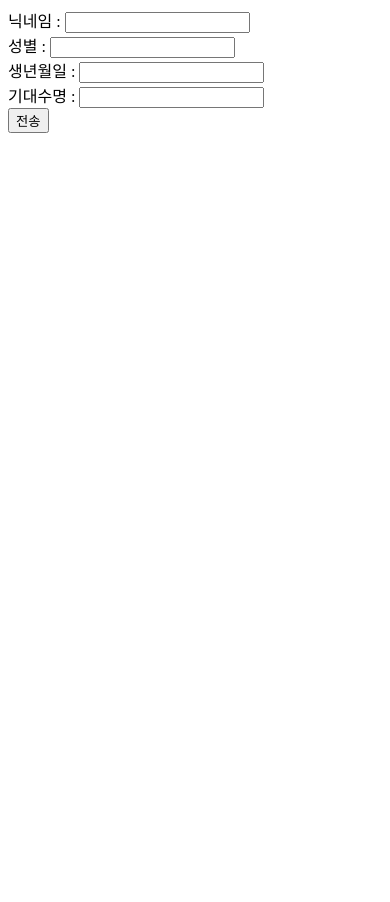
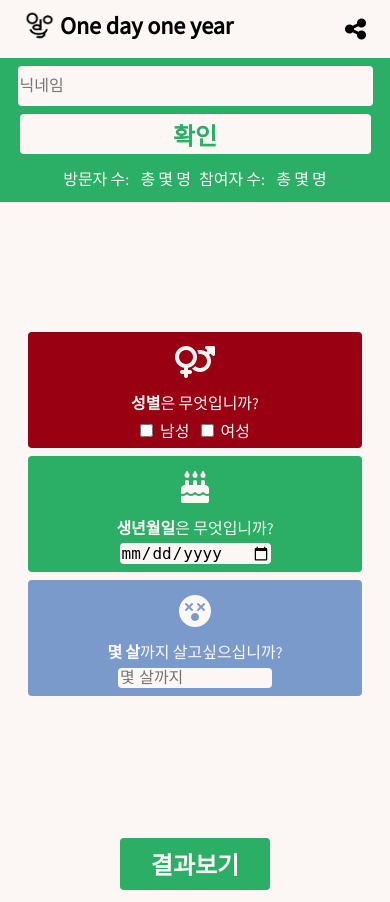
Before and after one commit to shinjuno123/one-day-one-year, a Django app: page / in a window 390 px wide. Before the commit the page ends 133 px from the top, so only its background shows below. Run offline with Django 3.2, Linux system fonts and the light colour scheme; some libraries are stand-ins or nearby versions.

Commit message:
css design 01 -ts-

```diff
--- a/odoyApp/static/odoyApp/odoymain.css
+++ b/odoyApp/static/odoyApp/odoymain.css
@@ -0,0 +1,289 @@
+body,
+html {
+  margin: 0;
+  height: 100vh;
+  font-family: "Source Sans Pro";
+}
+
+a {
+  text-decoration: none;
+  color: black;
+  font-size: 24px;
+  font-weight: bold;
+}
+
+input:focus {
+  outline: none;
+}
+
+label {
+  font-size: 16px;
+  margin: 4px;
+  color: #fcf6f5;
+}
+
+.fa-share-alt {
+  font-size: 24px;
+  color: black;
+}
+
+.fa-venus-mars,
+.fa-birthday-cake,
+.fa-dizzy {
+  font-size: 64px;
+  color: #fcf6f5;
+  margin: 8px;
+}
+
+.logo {
+  display: flex;
+}
+
+.mainlogo {
+  width: 32px;
+  height: 32px;
+  margin-right: 4px;
+}
+
+.nickname-input {
+  width: 300px;
+  height: 38px;
+  font-size: 16px;
+  border-radius: 4px;
+  border: 0;
+  background-color: #fcf6f5;
+}
+
+.text-wantage,
+.date-birthday {
+  width: 150px;
+  font-size: 16px;
+  border-radius: 4px;
+  border: 0;
+  background-color: #fcf6f5;
+}
+
+header {
+  display: flex;
+  height: 5%;
+  background-color: #fcf6f5;
+  align-items: center;
+  justify-content: space-between;
+  padding: 8px 24px;
+}
+
+.information-box {
+  display: flex;
+  flex-direction: column;
+  height: 100%;
+  padding: 0;
+  background-color: #2bae66;
+  justify-content: space-between;
+}
+
+.nickname-box {
+  display: flex;
+  flex-direction: column;
+  justify-content: center;
+  align-items: center;
+  width: 100%;
+  height: 200px;
+}
+
+.nickname {
+  display: flex;
+  justify-content: center;
+  width: 100%;
+}
+
+.login {
+  width: 150px;
+  height: 40px;
+  font-size: 24px;
+  font-weight: bold;
+  margin: 0px 4px;
+  background-color: #fcf6f5;
+  color: #2bae66;
+  border: 0;
+  border-radius: 4px;
+}
+
+.login:hover {
+  background-color: black;
+  transition-duration: 0.5s;
+}
+
+.visitantsAndparticipants {
+  display: flex;
+  justify-content: space-between;
+  align-items: center;
+  padding: 8px 12px;
+}
+
+.information {
+  display: flex;
+  padding: 8px 40px;
+  height: 100%;
+  justify-content: center;
+  align-items: center;
+  background-color: #fcf6f5;
+}
+
+.sex-box {
+  display: flex;
+  flex-direction: column;
+  width: 350px;
+  height: 350px;
+  margin: 4px;
+  border-radius: 4px;
+  background-color: #990011;
+  justify-content: center;
+  align-items: center;
+  padding: 8px 12px;
+}
+
+.birthday-box {
+  display: flex;
+  flex-direction: column;
+  width: 350px;
+  height: 350px;
+  margin: 4px;
+  border-radius: 4px;
+  background-color: #2bae66;
+  justify-content: center;
+  align-items: center;
+  padding: 8px 12px;
+}
+
+.wantage-box {
+  display: flex;
+  flex-direction: column;
+  width: 350px;
+  height: 350px;
+  margin: 4px;
+  border-radius: 4px;
+  background-color: #7b9acc;
+  justify-content: center;
+  align-items: center;
+  padding: 8px 12px;
+}
+
+.result-button {
+  display: flex;
+  height: 10%;
+  padding: 8px 12px;
+  background-color: #fcf6f5;
+  justify-content: center;
+  align-items: center;
+}
+
+.result {
+  background-color: #2bae66;
+  color: #fcf6f5;
+  font-size: 24px;
+  font-weight: bold;
+  width: 150px;
+  height: 52px;
+  border-radius: 4px;
+  border: 0;
+}
+
+.result:hover {
+  background-color: black;
+  transition-duration: 0.5s;
+}
+
+@media screen and (max-width: 1260px) {
+  .sex-box {
+    width: 275px;
+    height: 275px;
+  }
+
+  .birthday-box {
+    width: 275px;
+    height: 275px;
+  }
+
+  .wantage-box {
+    width: 275px;
+    height: 275px;
+  }
+}
+
+@media screen and (max-width: 1030px) {
+  .information {
+    flex-direction: column;
+  }
+
+  .sex-box {
+    flex-direction: row;
+    justify-content: space-between;
+    width: 100%;
+    height: 100px;
+  }
+
+  .birthday-box {
+    flex-direction: row;
+    justify-content: space-between;
+    width: 100%;
+    height: 100px;
+  }
+
+  .wantage-box {
+    flex-direction: row;
+    justify-content: space-between;
+    width: 100%;
+    height: 100px;
+  }
+}
+
+@media screen and (max-width: 561px) {
+  .nickname {
+    display: flex;
+    flex-direction: column;
+    justify-content: center;
+    align-items: center;
+  }
+
+  .nickname-box {
+    height: 200px;
+    justify-content: center;
+  }
+
+  .nickname-input {
+    width: 90%;
+    margin: 4px 0px;
+  }
+
+  .login {
+    width: 90%;
+    margin: 4px 0px;
+  }
+
+  .sex-box {
+    flex-direction: column;
+    justify-content: center;
+    width: 100%;
+    height: 100px;
+  }
+
+  .birthday-box {
+    flex-direction: column;
+    justify-content: center;
+    width: 100%;
+    height: 100px;
+  }
+
+  .wantage-box {
+    flex-direction: column;
+    justify-content: center;
+    width: 100%;
+    height: 100px;
+  }
+
+  .fa-venus-mars,
+  .fa-birthday-cake,
+  .fa-dizzy {
+    font-size: 32px;
+  }
+}
--- a/odoyApp/templates/odoymain.html
+++ b/odoyApp/templates/odoymain.html
@@ -1,4 +1,4 @@
-<!DOCTYPE html>
+<!-- <!DOCTYPE html>
 {% load static %}
 <html lang="en">
   <head>
@@ -16,4 +16,103 @@
       <input type="submit" value="전송">
     </form>
   </body>
+</html> -->
+<!--
+{% comment %} source myvenv/Scripts/activate cd LifeisgoodSite python manage.py
+runserver {% endcomment %} -->
+
+<!DOCTYPE html>
+<html lang="en">
+  <head>
+    <meta charset="UTF-8" />
+    <meta name="viewport" content="width=device-width, initial-scale=1.0" />
+    <title>One day one year</title>
+    <link
+      rel="stylesheet"
+      href="../static/odoyApp/odoymain.css"
+      type="text/css"
+    />
+    <script
+      src="https://kit.fontawesome.com/bc1f5db172.js"
+      crossorigin="anonymous"
+    ></script>
+    <link
+      href="https://fonts.googleapis.com/css2?family=Source+Sans+Pro&display=swap"
+      rel="stylesheet"
+    />
+  </head>
+  <body>
+    <header>
+      <div class="logo">
+        <a href=""
+          ><img
+            class="mainlogo"
+            src="../static/odoyApp/images/odoymainlogo.png"
+            alt="웹페이지 로고 이미지"
+        /></a>
+        <a href="">One day one year</a>
+      </div>
+      <i class="fas fa-share-alt"></i>
+    </header>
+
+    <main class="information-box">
+      <section class="nickname-box">
+        <div class="nickname">
+          <input class="nickname-input" type="text" placeholder="닉네임" />
+          <input type="button" class="login" value="확인" />
+        </div>
+
+        <div class="visitantsAndparticipants">
+          <div class="visit">
+            <label>방문자 수: </label>
+            <label class="visitants">총 몇 명</label>
+          </div>
+
+          <div class="participate">
+            <label>참여자 수: </label>
+            <label class="participants">총 몇 명</label>
+          </div>
+        </div>
+      </section>
+
+      <div class="information">
+        <section class="sex-box">
+          <div class="sexicon">
+            <i class="fas fa-venus-mars"></i>
+          </div>
+          <label><b>성별</b>은 무엇입니까?</label>
+          <div>
+            <input id="radio-male" type="checkbox" /><label>남성</label>
+            <input id="radio-female" type="checkbox" /><label>여성</label>
+          </div>
+        </section>
+
+        <section class="birthday-box">
+          <div class="birthicon">
+            <i class="fas fa-birthday-cake"></i>
+          </div>
+          <label><b>생년월일</b>은 무엇입니까?</label>
+          <div class="birthday">
+            <input class="date-birthday" type="date" min="1950" max="2100" />
+          </div>
+        </section>
+
+        <section class="wantage-box">
+          <div class="wantageicon">
+            <i class="fas fa-dizzy"></i>
+          </div>
+          <label><b>몇 살</b>까지 살고싶으십니까?</label>
+          <div>
+            <input class="text-wantage" type="text" placeholder="몇 살까지" />
+          </div>
+        </section>
+      </div>
+
+      <div class="result-button">
+        <input class="result" type="button" value="결과보기" />
+      </div>
+
+      <script src="static/odoymain.js"></script>
+    </main>
+  </body>
 </html>
```
Also changed, not shown: odoyApp/templates/secondPage.html (+10 -13 lines), README.txt, odoyApp/static/odoyApp/images/odoymainlogo.png (added).
